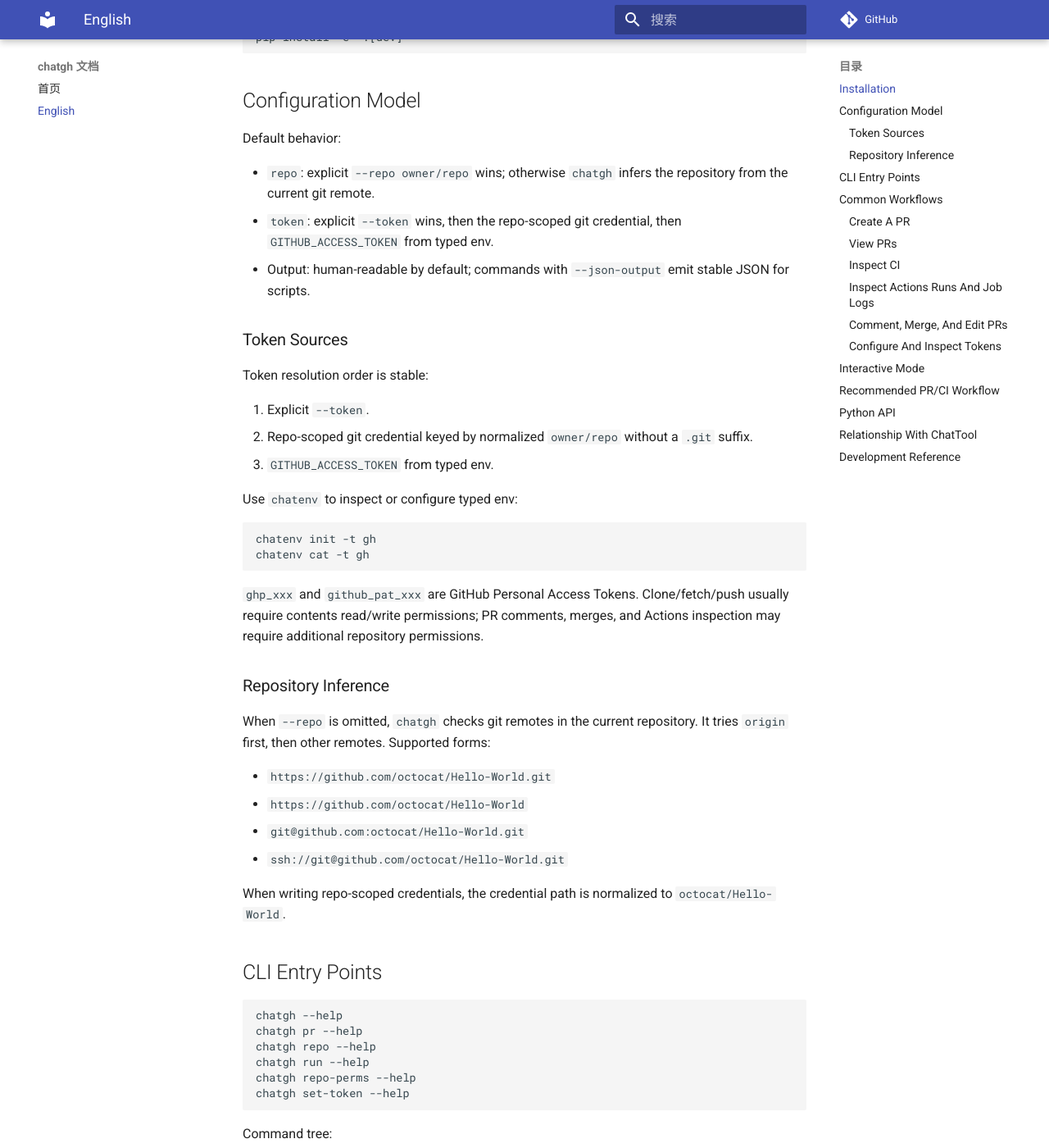
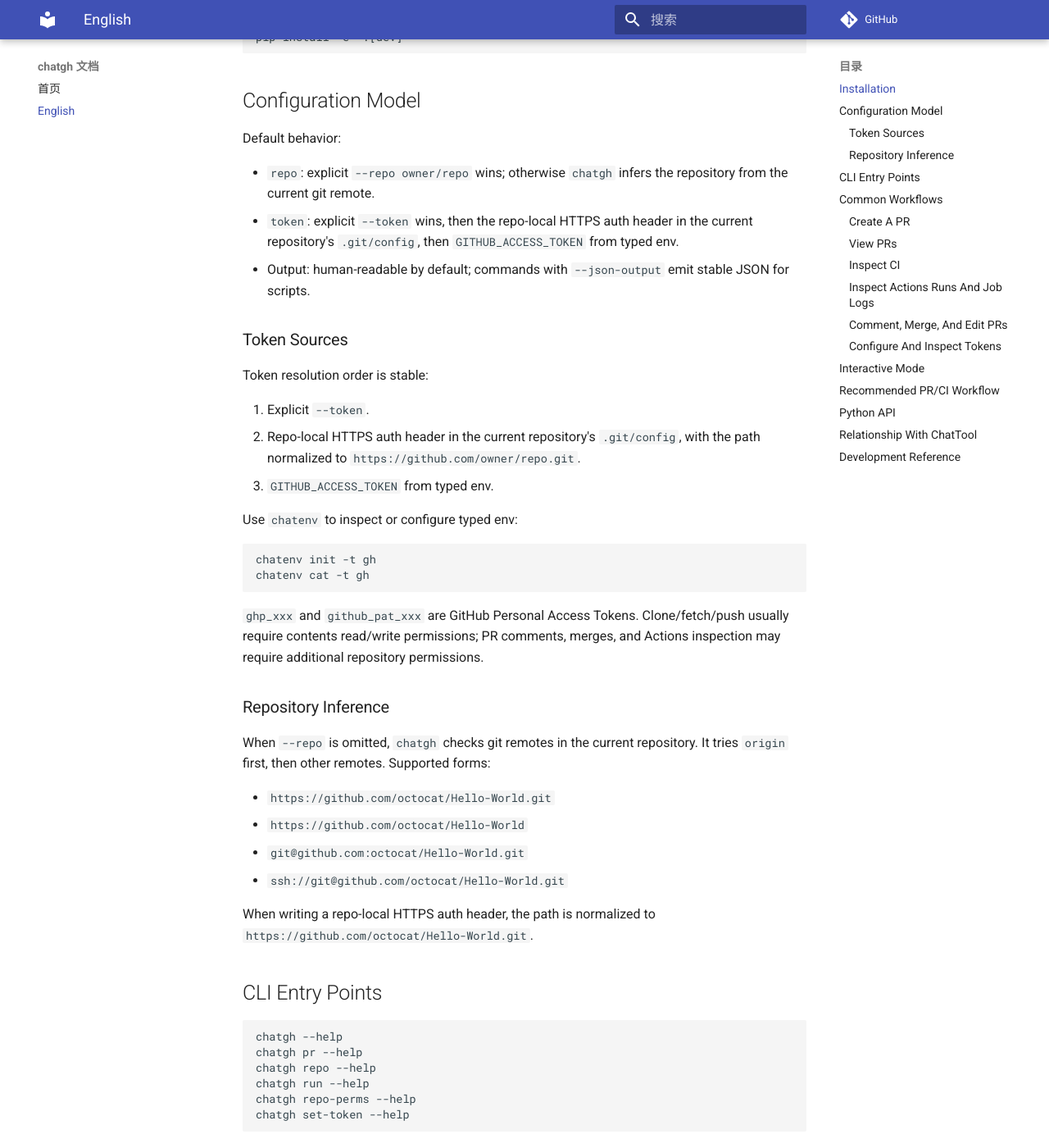
Before and after one commit to ChatArch/ChatGH, an MkDocs documentation site: the page built from docs/index.en.md, in a window 1280 px wide and 1400 px high, scrolled down 386 px. Shown: the whole window at 82% size. Built offline with MkDocs 1.6.1 and Material for MkDocs 9.7.7, drawn with Linux system fonts in a browser that asks for light colours; comment, search, counter and statistics services are not loaded; some of the changed text lies outside the part shown.

Commit message:
feat: use repo-local git config for GitHub auth
Use repository-local git config HTTP extraHeader for ChatGH token storage and resolution.

Merged by Hermes after public visibility and CI verification.

````diff
--- a/docs/index.en.md
+++ b/docs/index.en.md
@@ -15,7 +15,7 @@ pip install -e ".[dev]"
 Default behavior:
 
 - `repo`: explicit `--repo owner/repo` wins; otherwise `chatgh` infers the repository from the current git remote.
-- `token`: explicit `--token` wins, then the repo-scoped git credential, then `GITHUB_ACCESS_TOKEN` from typed env.
+- `token`: explicit `--token` wins, then the repo-local HTTPS auth header in the current repository's `.git/config`, then `GITHUB_ACCESS_TOKEN` from typed env.
 - Output: human-readable by default; commands with `--json-output` emit stable JSON for scripts.
 
 ### Token Sources
@@ -23,7 +23,7 @@ Default behavior:
 Token resolution order is stable:
 
 1. Explicit `--token`.
-2. Repo-scoped git credential keyed by normalized `owner/repo` without a `.git` suffix.
+2. Repo-local HTTPS auth header in the current repository's `.git/config`, with the path normalized to `https://github.com/owner/repo.git`.
 3. `GITHUB_ACCESS_TOKEN` from typed env.
 
 Use `chatenv` to inspect or configure typed env:
@@ -44,7 +44,7 @@ When `--repo` is omitted, `chatgh` checks git remotes in the current repository.
 - `git@github.com:octocat/Hello-World.git`
 - `ssh://git@github.com/octocat/Hello-World.git`
 
-When writing repo-scoped credentials, the credential path is normalized to `octocat/Hello-World`.
+When writing a repo-local HTTPS auth header, the path is normalized to `https://github.com/octocat/Hello-World.git`.
 
 ## CLI Entry Points
 
@@ -141,7 +141,14 @@ chatgh set-token --token "$GITHUB_ACCESS_TOKEN" --save-env
 - `permissions` returned by GitHub.
 - derived capabilities: `can_read_pr`, `can_comment_pr`, `can_merge_pr`, `can_view_checks`, `can_view_actions`.
 
-`set-token` only works when the current directory has a recognizable GitHub remote. By default it writes only a repo-scoped git credential; `--save-env` also writes `GITHUB_ACCESS_TOKEN` to typed env.
+`set-token` only works when the current directory has a recognizable GitHub remote. By default it writes only the current repository's `.git/config`:
+
+```ini
+[http "https://github.com/octocat/Hello-World.git"]
+    extraHeader = Authorization: Basic <base64(x-access-token:TOKEN)>
+```
+
+Do not put tokens in remote URLs, and do not log raw `extraHeader` values. With `--save-env`, `set-token` also writes typed env `GITHUB_ACCESS_TOKEN`.
 
 ## Interactive Mode
 
````
Also changed, not shown: CHANGELOG.md (+1 -0 lines), README.en.md (+11 -4 lines), README.md (+11 -4 lines), docs/index.md (+11 -4 lines), 2 other files.
